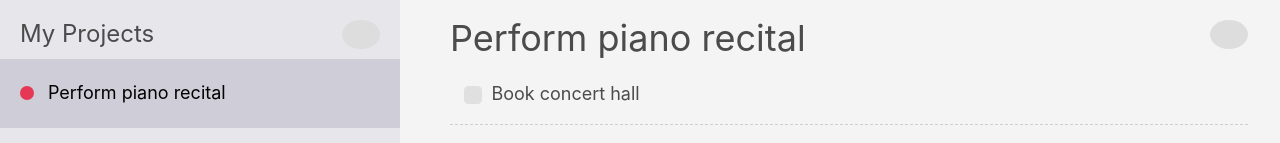
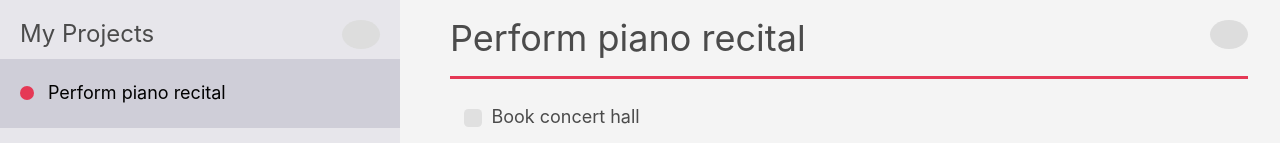
Before and after one commit to TomTilly/taskmin-react, a React (Create React App) app: page / in a window 1280 px wide. Shown: the top 143 px of the page. Built offline with nearby package versions, Linux system fonts and the light colour scheme; some icons are missing.

Commit message:
Add project color border beneath project name in TaskList

```diff
--- a/src/components/TaskList.js
+++ b/src/components/TaskList.js
@@ -66,7 +66,10 @@ function TaskList({
   };
 
   const header = (
-    <header className="TaskList__header">
+    <header
+      className="TaskList__header"
+      style={{ borderBottomColor: themeColors[project.color] }}
+    >
       <Button
         className="TaskList__button"
         onClick={(e) => {
--- a/src/styles/TaskList.css
+++ b/src/styles/TaskList.css
@@ -38,13 +38,14 @@
   align-items: start;
   justify-items: start;
   margin-bottom: 1rem;
-  padding: 0 2rem;
+  border-bottom: 3px solid;
+  padding: 0 2rem 2rem;
   max-width: 798px;
 }
 
 @media (min-width: 750px) {
   .TaskList__header {
-    padding: 0;
+    padding: 0 0 2rem;
   }
 
   .TaskList__button {
```
